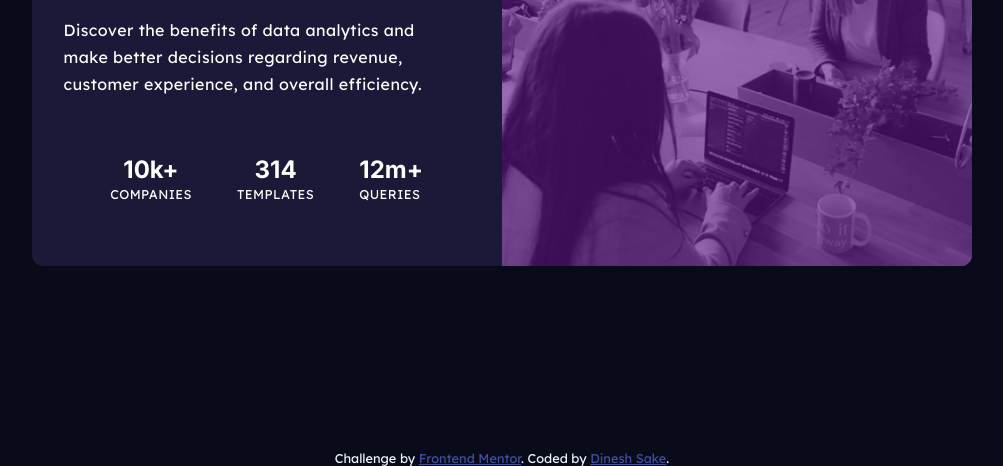
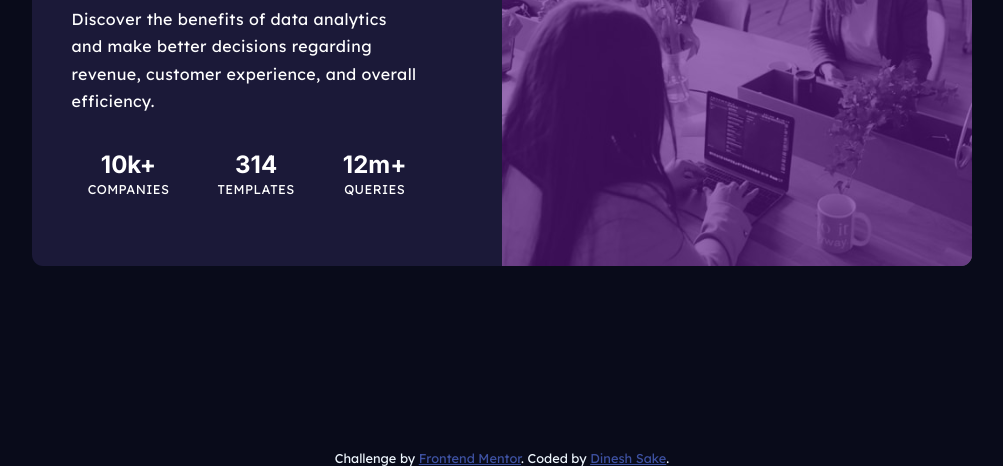
Before and after one commit to Nrupatungan/stats-preview-card, a plain HTML site: page index.html in a window 1280 px wide. Shown: the part 334-800 px from the top of the page, without its empty margins (138-1141 px from the left). Drawn offline with Linux system fonts and the light colour scheme.

Commit message:
Updated README.md and style.css file

```diff
--- a/style.css
+++ b/style.css
@@ -131,7 +131,7 @@ article p{
 
     .hero-section section{
         display: flex;
-        justify-content: space-evenly;
+        justify-content: space-between;
     }
 
     h1{
@@ -178,7 +178,9 @@ article p{
     }
 
     .hero-section{
+        width: 90%;
         order: 1;
+        padding: 2rem  2rem 2rem 2.5rem;
         text-align: left;
         display: grid;
         grid-template-areas:
@@ -190,11 +192,11 @@ article p{
 
     .hero-img{
         order: 2;
+        width: 100%;
     }
 
 
     .hero-section section{
-        padding: 1rem 2rem 1rem 2rem;
         display: flex;
         gap: 1rem;
         justify-content: space-around;
@@ -208,12 +210,10 @@ article p{
     h1{
         font-size: 2rem;
         grid-area: h;
-        width: 90%;
         margin-bottom: 1.8rem;
     }
 
     p{
-        width: 90%;
         font-size: 1rem;
         grid-area: p;
     }
```
Also changed, not shown: README.md.
